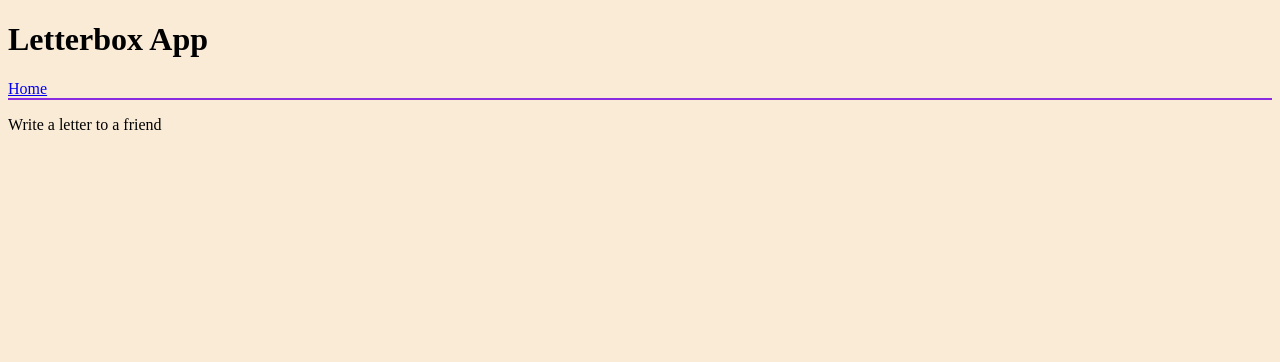
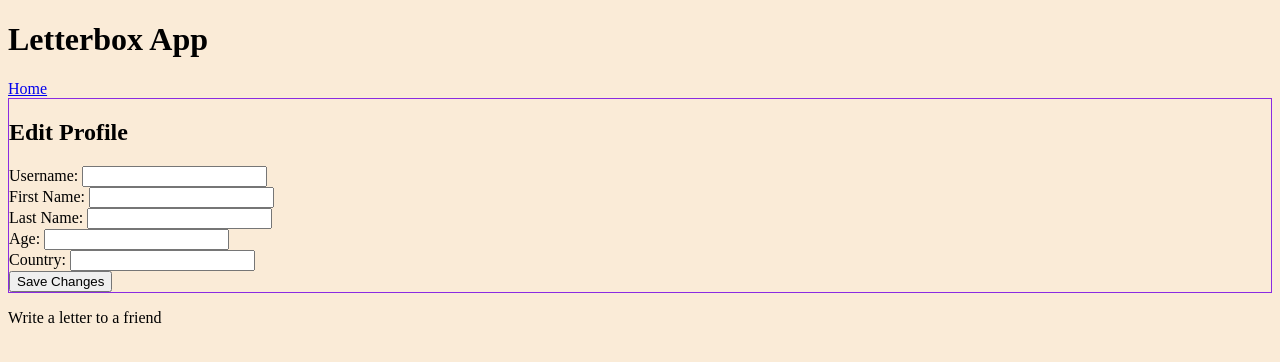
Before and after one commit to software-students-fall2023/5-final-project-samuel2-0, a Flask app: template app/templates/edit_profile.html in a window 1280 px wide. Shown: the top 362 px of the page. Run offline with Flask 3, Linux system fonts and the light colour scheme; the template is opened without the code that fills it, so the values that code supplies are empty.

Commit message:
moved around some stuff

```diff
--- a/app/app.py
+++ b/app/app.py
@@ -31,7 +31,6 @@ db = client["letterbox_db"]
 users_collection = db['users']
 
 fake_user = {
-    "_id": "1",
     "username": "johndoe",
     "name": "John Doe",
     "age": "25",
@@ -101,9 +100,12 @@ def signup():
 
     if request.method == 'POST':
 
-        username = request.form["name"]
+        username = request.form["username"]
         email = request.form["email"]
         password = request.form["password"]
+        first_name = request.form["first_name"]
+        last_name = request.form["last_name"]
+
 
         #check if user already exists, if so redirect to log in
         user = db.users.find_one({"name": username})
@@ -111,11 +113,28 @@ def signup():
             print("user already exists")
             return redirect(url_for("login"))
 
+        """
+        'about'
+        'country'
+        'age'
+        'languages'
+        'interests'
+        """
+
         #if user is None, create a new account
         account = {"email": email,
-                "name": username,
+                "username": username,
                 "password": password,
+                "first_name":first_name,
+                "last_name":last_name,
+                "name" : first_name + " " + last_name,
+                "about_me": "I am testing about1",
+                "age" : 22,
+                "languages" : "English",
+                "interests" : "Food",
+                "country" : "USA"
                 }
+        print("account", account)
 
         db.users.insert_one(account)
 
@@ -154,14 +173,16 @@ def myprofile(user_id):
     #if(user_id == "1" and users_collection.count_documents({'_id': user_id}) == 0):
         #users_collection.insert_one(fake_user)
     user = get_user(user_id)
+    #print("getting user ", user)
     if user:
+
         return render_template("profile.html", user=user)
     else:
          return render_template("404.html", message='User not found. Log in first.'), 404
 
 
-"""
-@app.route("/profile/<user_id>/edit_profile")
+
+@app.route("/profile/<user_id>/edit_profile", methods=["GET"])
 def edit_profile(user_id):
     user = get_user(user_id)
     if user:
@@ -171,16 +192,28 @@ def edit_profile(user_id):
 
 
 
-
 @app.route("/profile/<user_id>/edit_profile", methods=["POST"])
 def update_profile(user_id):
     user = get_user(user_id)
     if user:
-        user['username'] = request.form['username']
-        user['name'] = request.form['name']
-        user['age'] = request.form['age']
-        user['country'] = request.form['country']
-        users_collection.save(user)
+        username = request.form['username']
+        first_name = request.form['first_name']
+        last_name = request.form['last_name']
+        age = request.form['age']
+        country = request.form['country']
+
+        myquery = {"_id": ObjectId(user.get("_id"))}
+
+        doc = {"$set":{"username":username,
+                       "first_name":first_name,
+                       "last_name":last_name,
+                       "name": first_name + " " + last_name,
+                       "age":age,
+                       "country": country
+                       }}
+
+        users_collection.update_one(myquery,doc)
+
         return render_template("profile.html", user=user)
     else:
        return 'User not found. Log in first.', 404
@@ -221,10 +254,11 @@ def update_languages(user_id):
     else:
        return 'User not found. Log in first.', 404
 
-@app.route("/profile/<user_id>/edit_about")
+@app.route("/profile/<user_id>/edit_about", methods=["GET"])
 def edit_about(user_id):
     user = get_user(user_id)
     if user:
+        print("I am in edit about")
         return render_template("edit_about.html", user=user)
     else:
        return 'User not found. Log in first.', 404
@@ -234,11 +268,12 @@ def update_about(user_id):
     user = get_user(user_id)
     if user:
         user['about'] = request.form['about']
-        users_collection.save(user)
+        #users_collection.save(user)
         return render_template("profile.html", user=user)
     else:
        return 'User not found. Log in first.', 404
-"""
+
+
 
 '''
 ALLOWED_EXTENSIONS = {'png', 'jpg', 'jpeg', 'gif'}
--- a/app/templates/edit_interests.html
+++ b/app/templates/edit_interests.html
@@ -1,7 +1,7 @@
 {% extends 'base.html' %}
-{% block content %}
+{% block container %}
   <h2>Edit Interests</h2>
-  <form method="post" action="{{ url_for('edit_interests') }}">
+  <form method="post" action="{{ url_for('edit_interests', user_id = user._id) }}">
     {{ form.hidden_tag() }}
     <div class="form-group">
       <label for="interests">Interests:</label>
--- a/app/templates/edit_languages.html
+++ b/app/templates/edit_languages.html
@@ -1,7 +1,7 @@
 {% extends 'base.html' %}
 {% block content %}
   <h2>Edit Languages</h2>
-  <form method="post" action="{{ url_for('edit_languages') }}">
+  <form method="post" action="{{ url_for('edit_languages', user_id = user._id) }}">
     {{ form.hidden_tag() }}
     <div class="form-group">
       <label for="languages">Languages:</label>
--- a/app/templates/edit_profile.html
+++ b/app/templates/edit_profile.html
@@ -1,25 +1,37 @@
 {% extends 'base.html' %}
 
-{% block content %}
+{% block container %}
   <h2>Edit Profile</h2>
-  <form method="post" action="{{ url_for('edit_profile') }}">
-    {{ form.hidden_tag() }}
+
+  <form method="post" action="{{ url_for('edit_profile', user_id = user._id) }}">
 
     <div class="form-group">
       <label for="username">Username:</label>
-      {{ form.username(class="form-control", id="username") }}
+      <input type="text" id="username" name="username" value="{{user.username}}" /><br />
+    </div>
+
+    <div class="form-group">
+      <label for="first_name">First Name:</label>
+      <input type="text" id="first_name" name="first_name" value="{{user.first_name}}" /><br />
+    </div>
+
+    <div class="form-group">
+      <label for="last_name">Last Name:</label>
+      <input type="text" id="last_name" name="last_name" value="{{user.last_name}}" /><br />
     </div>
 
     <div class="form-group">
       <label for="age">Age:</label>
-      {{ form.age(class="form-control", id="age") }}
+      <input type="number" id="age" name="age" value="{{user.age}}" /><br />
+
     </div>
 
     <div class="form-group">
       <label for="country">Country:</label>
-      {{ form.country(class="form-control", id="country") }}
+      <input type="text" id="country" name="country" value="{{user.country}}" /><br />
     </div>
 
     <button type="submit" class="btn btn-primary">Save Changes</button>
   </form>
+
 {% endblock %}
--- a/app/templates/profile.html
+++ b/app/templates/profile.html
@@ -1,11 +1,12 @@
-{% extends 'base.html' %} {%block content %}
+{% extends 'base.html' %} {%block container %}
+<h1>This is profile page</h1>
 
 <div>
   <h1>User Profile</h1>
-
   <a href="{{ url_for('edit_profile',user_id=user._id)}}" method="GET">
     <button class="editBtn">edit</button>
   </a>
+
   <div class="user-fields">
     <h2>{{ user.username }}</h2>
     <p>Name: {{user.name}}</p>
```
Also changed, not shown: app/templates/edit_about.html (+7 -3 lines), app/templates/signup.html (+13 -3 lines).
